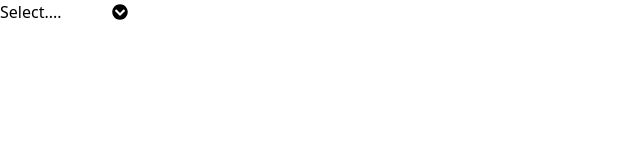
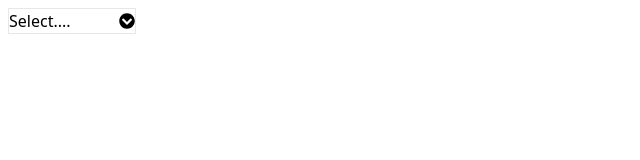
Before and after one commit to KaranMeghe/Components-Library, a React (Create React App) app in the folder library/: page / in a window 1280 px wide. Shown: the top 160 px of the page, without its empty margins (0-640 px from the left). Built offline with nearby package versions, Linux system fonts and the light colour scheme.

Commit message:
Style - styling Dropdown component

```diff
--- a/library/src/Components/Dropdown.js
+++ b/library/src/Components/Dropdown.js
@@ -14,21 +14,32 @@ const Dropdown = ({ options, value, onChange }) => {
 
   const renderedItems = options.map((item) => {
     return (
-      <div key={item.value} onClick={() => handleOptionClick(item)}>
+      <div
+        key={item.value}
+        className="hover:bg-sky-100 rounded p-1"
+        onClick={() => handleOptionClick(item)}
+      >
         {item.label}
       </div>
     );
   });
 
   return (
-    <div className="w-32 cursor-pointer">
-      <div className="flex justify-between items-center" onClick={handleClick}>
+    <div className="w-32 relative cursor-pointer m-2">
+      <div
+        className="flex justify-between items-center border"
+        onClick={handleClick}
+      >
         <div>{value?.label || "Select...."}</div>
         <div>
           <FaChevronCircleDown />
         </div>
       </div>
-      {isExpand && <div>{renderedItems}</div>}
+      {isExpand && (
+        <div className="absolute top-full border rounded p-3 shadow bg-white w-full">
+          {renderedItems}
+        </div>
+      )}
     </div>
   );
 };
```
